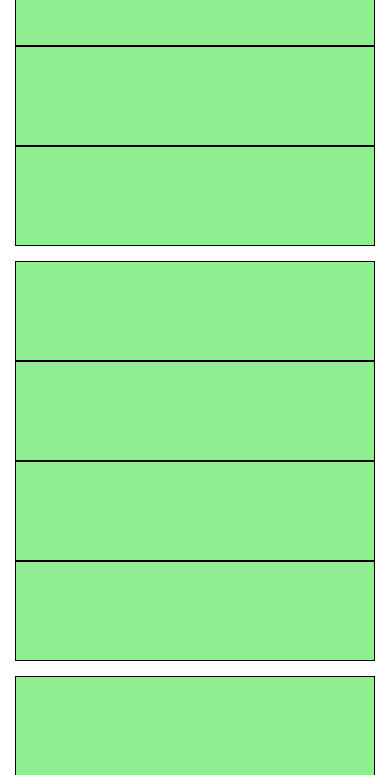
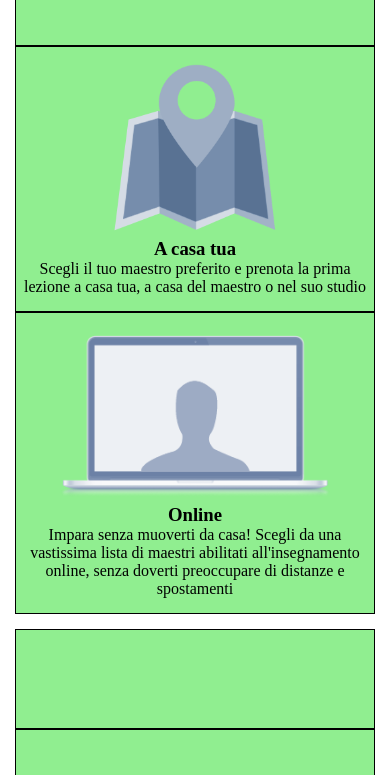
Before and after one commit to DavideGit991/html-css-resp-wannabe-12bool, a plain HTML site: page index.html in a window 390 px wide. Shown: the part 69-844 px from the top of the page. Drawn offline with Linux system fonts and the light colour scheme.

Commit message:
fine prima sezione responsive

```diff
--- a/index.html
+++ b/index.html
@@ -20,11 +20,17 @@
           </div>
           <div class="col-xs-12 col-lg-6">
             <div class="box">
-              <img src="" alt="">
+              <img src="img\maps.png" alt="maps">
+              <h3>A casa tua</h3>
+              <p>Scegli il tuo maestro preferito e prenota la prima lezione a casa tua, a casa del maestro o nel suo studio</p>
             </div>
           </div>
           <div class="col-xs-12 col-lg-6">
-
+            <div class="box">
+              <img src="img\screen.png" alt="screen"id="screen">
+              <h3>Online</h3>
+              <p>Impara senza muoverti da casa! Scegli da una vastissima lista di maestri abilitati all'insegnamento online, senza doverti preoccupare di distanze e spostamenti</p>
+            </div>
           </div>
         </div>
       </div>
--- a/style.css
+++ b/style.css
@@ -6,8 +6,12 @@
   box-sizing: border-box;
 }
 img{
-  max-width: 100%;
-  height: 100%;
+  max-width:50%;
+  height: auto;
+}
+#screen{
+  max-width: 82%;
+  height: auto;
 }
 
 [class*="col-"] {
@@ -24,5 +28,6 @@ section{
   line-height: 50px;
 }
 .box{
+  padding: 15px 2%;
   text-align: center;
 }
```
